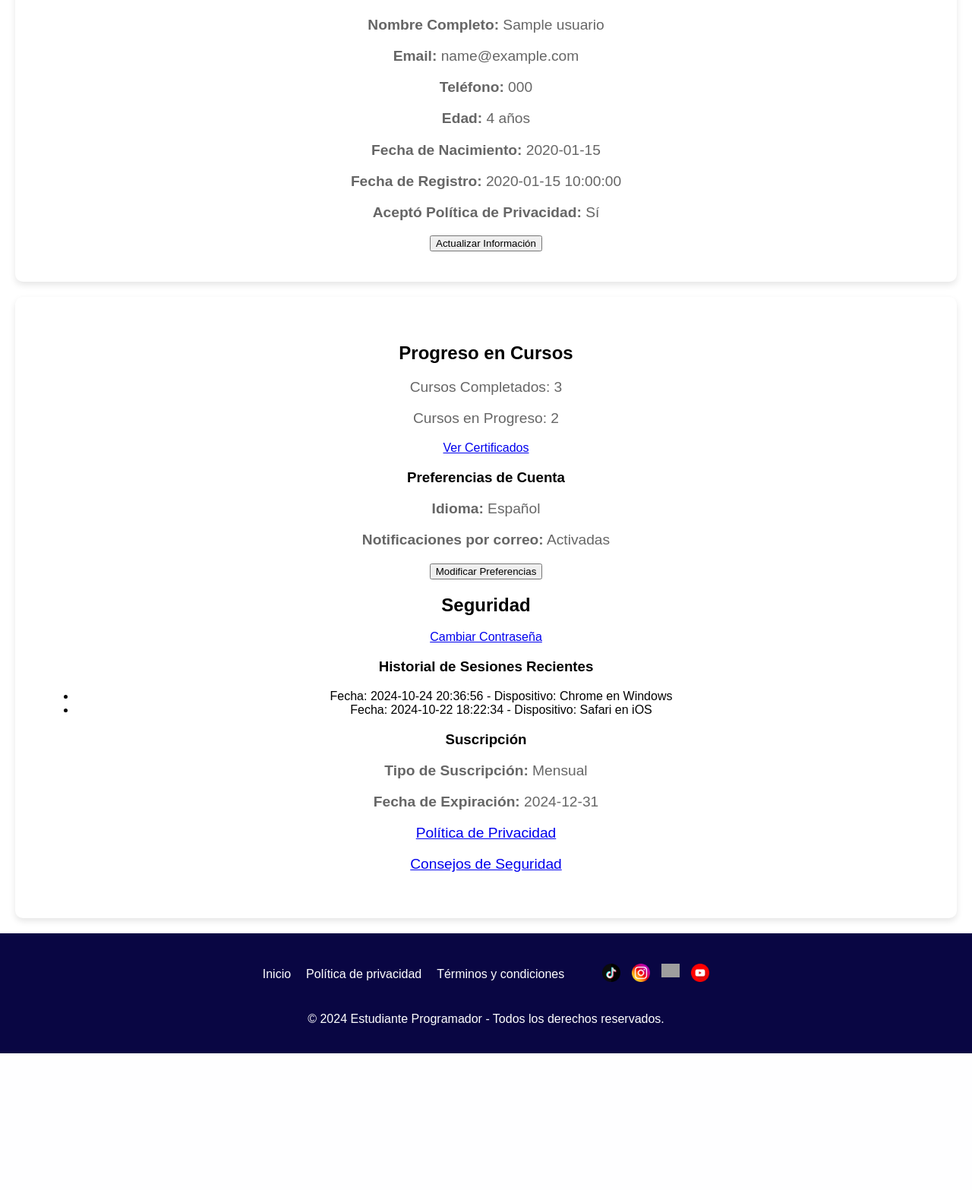
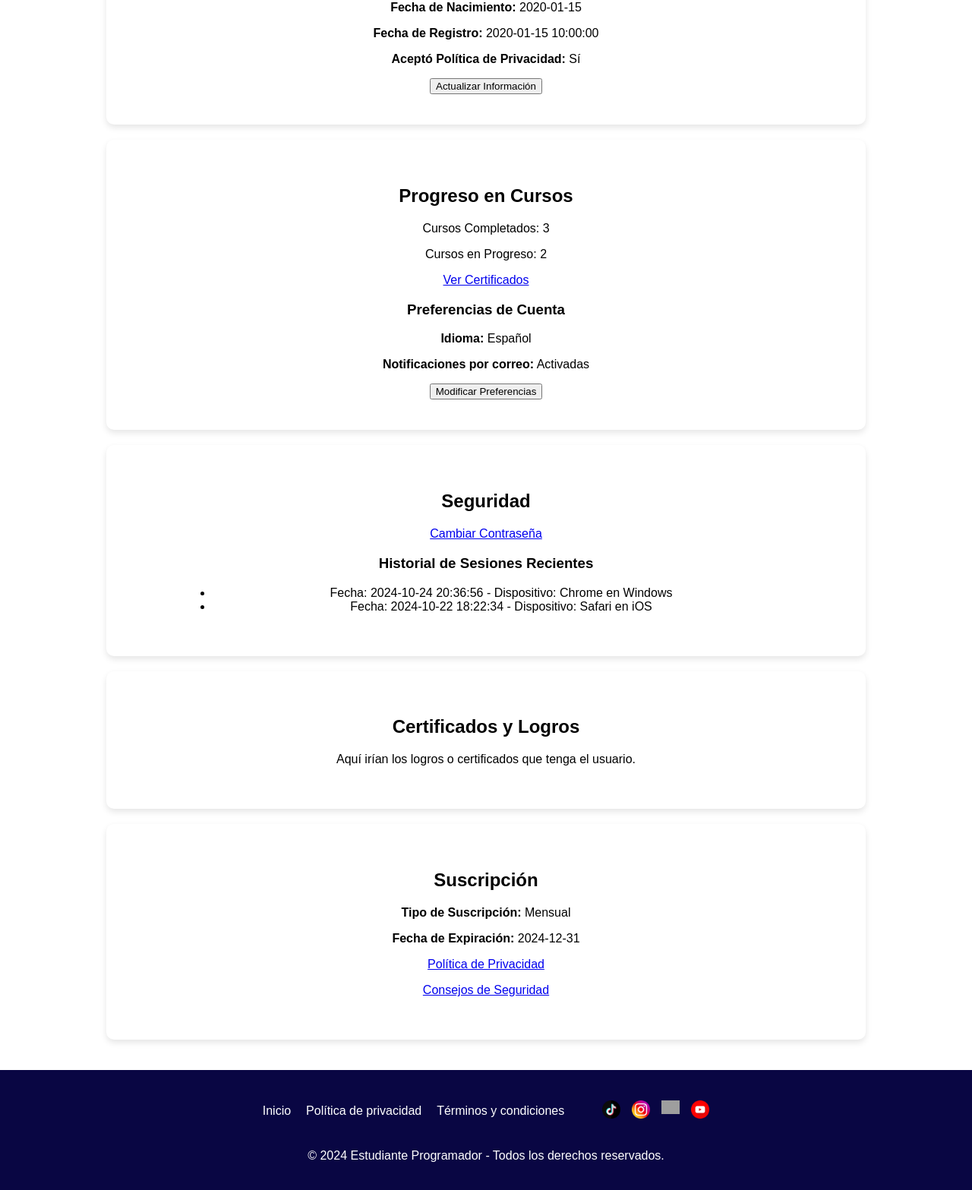
Before and after one commit to javmunmay/Pagina-Venta_Cursos, a PHP site: page /InformacionPersonal.php in a window 1280 px wide. Shown: the part 549-2116 px from the top of the page at 76% size. Before the commit the page ends 1936 px from the top, so only its background shows below. Run offline with PHP 8.4, Linux system fonts and the light colour scheme; the visitor is signed in with stand-in values (Sample User, id 1); tables that the repository leaves empty hold one stand-in row (values such as "Sample post"); data that the repository does not hold is empty; grey boxes are pictures that could not be loaded.

Commit message:
Actualización InfoPersonal en Mi Academia  2.8.7

```diff
--- a/ContenidoPrincipal/Contacto.html
+++ b/ContenidoPrincipal/Contacto.html
@@ -160,10 +160,7 @@
           Recibirás un correo con las instrucciones para restablecer tu contraseña.
           <br>Por favor, revisa tu bandeja de entrada, incluida la carpeta de spam.
         </p>
-
         <button type="submit" class="btn-submit">Recuperar contraseña</button>
-
-
       </form>
 
     </section>
--- a/InicioSesion/InformacionPersonal.php
+++ b/InicioSesion/InformacionPersonal.php
@@ -1,4 +1,3 @@
-
 <?php
 // Verificar si la sesión ya está iniciada
 if (session_status() === PHP_SESSION_NONE) {
@@ -29,21 +28,16 @@ $stmt->bind_param("i", $user_id);
 $stmt->execute();
 $result = $stmt->get_result();
 $row = $result->fetch_assoc();
-
-
 ?>
-
-
-
 
 <!DOCTYPE html>
 <html lang="es">
 <head>
-    <meta charset="UTF-8">
-    <meta name="viewport" content="width=device-width, initial-scale=1.0">
-    <title>Información Peresonal | Estudiante Programador</title>
-    <link rel="stylesheet" href="../css/cssinfoPersonal.css">
-    <link rel="icon" type="image/png" href="../imagenes/favicon.ico">
+  <meta charset="UTF-8" />
+  <meta name="viewport" content="width=device-width, initial-scale=1.0" />
+  <title>Información Personal | Estudiante Programador</title>
+  <link rel="stylesheet" href="../css/cssinfoPersonal.css" />
+  <link rel="icon" type="image/png" href="../imagenes/favicon.ico" />
 </head>
 <body>
   <header>
@@ -58,31 +52,30 @@ $row = $result->fetch_assoc();
         <li class="dropdown">
           <a href="#">Mi Perfil</a>
           <div class="dropdown-content">
-                      <a href="InformacionPersonal.php">Información Personal</a>
-                      <a href="#h2Seguridad">Configuración de Seguridad</a>
+            <!-- Aquí enlazamos a secciones con IDs en esta misma página -->
+            <a href="#info-personal">Información Personal</a>
+            <a href="#seguridad">Configuración de Seguridad</a>
             <a href="#certificados-logros">Certificados y Logros</a>
             <a href="#suscripciones-pagos">Suscripciones y Pagos</a>
             <div class="cerrarSesion">
               <a href="../php/logout.php">Cerrar Sesión</a>
             </div>
-
           </div>
         </li>
         <li><a href="#">Cursos</a></li>
         <li><a href="#">Mis Certificados</a></li>
         <li><a href="../Contacto.html">Ayuda</a></li>
       </ul>
-
-
     </nav>
   </header>
 
   <main>
-
-    <section class="hero-banner">
+    <!-- Sección de Información Personal -->
+    <section id="info-personal" class="hero-banner">
       <div class="banner-content">
         <h1>Información Personal</h1>
-          <img src="../imagenes/perfil/<?php echo $row['foto_perfil'] ?? 'default.png'; ?>" alt="Foto de Perfil" class="foto-perfil">
+        <img src="../imagenes/perfil/<?php echo $row['foto_perfil'] ?? 'default.png'; ?>"
+             alt="Foto de Perfil" class="foto-perfil" />
 
         <p><strong>Nombre Completo:</strong> <?php echo htmlspecialchars($row['nombre']); ?></p>
         <p><strong>Email:</strong> <?php echo htmlspecialchars($row['email']); ?></p>
@@ -93,46 +86,66 @@ $row = $result->fetch_assoc();
             $hoy = new DateTime();
             echo $hoy->diff($fechaNacimiento)->y;
           ?>
-          años</p>
+          años
+        </p>
         <p><strong>Fecha de Nacimiento:</strong> <?php echo htmlspecialchars($row['fecha_nacimiento']); ?></p>
         <p><strong>Fecha de Registro:</strong> <?php echo htmlspecialchars($row['fecha_registro']); ?></p>
-          <p><strong>Aceptó Política de Privacidad:</strong> <?php echo $row['politica_privacidad'] ? 'Sí' : 'No'; ?></p>
+        <p>
+          <strong>Aceptó Política de Privacidad:</strong>
+          <?php echo $row['politica_privacidad'] ? 'Sí' : 'No'; ?>
+        </p>
         <button onclick="editarInformacion()">Actualizar Información</button>
       </div>
     </section>
 
+    <!-- Sección con Progreso, Preferencias, etc. -->
     <section class="hero-banner">
       <div class="banner-content">
         <h2>Progreso en Cursos</h2>
         <p>Cursos Completados: 3</p>
         <p>Cursos en Progreso: 2</p>
         <a href="MisCertificados.php">Ver Certificados</a>
+
         <h3>Preferencias de Cuenta</h3>
         <p><strong>Idioma:</strong> Español</p>
         <p><strong>Notificaciones por correo:</strong> Activadas</p>
         <button onclick="configurarPreferencias()">Modificar Preferencias</button>
+      </div>
+    </section>
 
-          <h2 id="h2Seguridad">Seguridad</h2>
+    <!-- Sección de Seguridad -->
+    <section id="seguridad" class="hero-banner">
+      <div class="banner-content">
+        <h2>Seguridad</h2>
         <a href="CambiarContrasena.php">Cambiar Contraseña</a>
+
         <h3>Historial de Sesiones Recientes</h3>
         <ul>
           <li>Fecha: 2024-10-24 20:36:56 - Dispositivo: Chrome en Windows</li>
           <li>Fecha: 2024-10-22 18:22:34 - Dispositivo: Safari en iOS</li>
         </ul>
-          <h3>Suscripción</h3>
+      </div>
+    </section>
+
+    <!-- Sección Certificados y Logros -->
+    <section id="certificados-logros" class="hero-banner">
+      <div class="banner-content">
+        <h2>Certificados y Logros</h2>
+        <p>Aquí irían los logros o certificados que tenga el usuario.</p>
+      </div>
+    </section>
+
+    <!-- Sección Suscripciones y Pagos -->
+    <section id="suscripciones-pagos" class="hero-banner">
+      <div class="banner-content">
+        <h2>Suscripción</h2>
         <p><strong>Tipo de Suscripción:</strong> Mensual</p>
         <p><strong>Fecha de Expiración:</strong> 2024-12-31</p>
         <p><a href="#">Política de Privacidad</a></p>
         <p><a href="#">Consejos de Seguridad</a></p>
-
-
-
       </div>
     </section>
-
-
-
-
+  </main>
 
   <footer>
     <div class="footer-container">
@@ -144,13 +157,34 @@ $row = $result->fetch_assoc();
         </ul>
       </div>
       <div class="footer-social">
-            <a href="https://www.tiktok.com/@estudianteprogramador" target="_blank"><img src="../iconos/tik-tok.png" alt="TikTok" /></a>
-            <a href="https://www.instagram.com" target="_blank"><img src="../iconos/instagram.png" alt="Instagram" /></a>
-            <a href="https://www.patreon.com" target="_blank"><img src="../iconos/patreon.png" alt="Patreon" /></a>
-            <a href="https://www.youtube.com" target="_blank"><img src="../iconos/youtube.png" alt="YouTube" /></a>
+        <a href="https://www.tiktok.com/@estudianteprogramador" target="_blank"
+          ><img src="../iconos/tik-tok.png" alt="TikTok"
+/></a>
+        <a href="https://www.instagram.com" target="_blank"
+          ><img src="../iconos/instagram.png" alt="Instagram"
+/></a>
+        <a href="https://www.patreon.com" target="_blank"
+          ><img src="../iconos/patreon.png" alt="Patreon"
+/></a>
+        <a href="https://www.youtube.com" target="_blank"
+          ><img src="../iconos/youtube.png" alt="YouTube"
+/></a>
       </div>
     </div>
     <p>© 2024 Estudiante Programador - Todos los derechos reservados.</p>
   </footer>
+
+  <script>
+    // Ejemplos de funciones para botones
+    function editarInformacion() {
+      // lógica para abrir modal o redirigir a edición
+      alert("Editar información");
+    }
+
+    function configurarPreferencias() {
+      // lógica para abrir modal o redirigir a preferencias
+      alert("Configurar preferencias");
+    }
+  </script>
 </body>
 </html>
--- a/css/cssinfoPersonal.css
+++ b/css/cssinfoPersonal.css
@@ -1,6 +1,4 @@
-
-
-/* Estilos para el encabezado */
+/* Estilos generales */
 body {
     font-family: Arial, sans-serif;
     margin: 0;
@@ -8,6 +6,7 @@ body {
     background-color: #ffffff;
   }
 
+  /* Header */
   header {
     background-color: #090643;
     padding: 10px;
@@ -15,15 +14,10 @@ header {
     display: flex;
     justify-content: space-between;
     align-items: center;
-    position: sticky; /* Hace que el header sea pegajoso */
-    top: 0; /* Se adhiere a la parte superior cuando se hace scroll */
-    z-index: 1000; /* Asegura que esté encima del contenido */
+    position: sticky; /* Hace que el header sea fijo al hacer scroll */
+    top: 0;
+    z-index: 1000;
   }
-
-main {
-    text-align: center;
-}
-
 
   nav {
     display: flex;
@@ -37,15 +31,13 @@ nav {
     height: auto;
   }
 
+  /* Menú principal */
   .nav-links {
     list-style: none;
     display: flex;
     gap: 30px;
-    justify-content: center;
     padding-left: 0;
     margin: 0;
-    position: relative;
-    /*left: 1000px;*/
     flex-grow: 1; /* Ocupa el espacio disponible para centrar los enlaces */
     justify-content: center; /* Centra los enlaces del menú */
   }
@@ -56,7 +48,7 @@ nav {
     font-weight: bold;
   }
 
-
+  /* Dropdown */
   .dropdown-content {
     display: none;
     position: absolute;
@@ -65,60 +57,68 @@ nav {
     box-shadow: 0px 8px 16px 0px rgba(0,0,0,0.2);
     z-index: 1;
     border-radius: 10px;
+  }
 
-}
   .dropdown-content a {
     color: black;
     padding: 12px 16px;
     text-decoration: none;
     display: block;
   }
+
   .dropdown-content a:hover {
     background-color: white;
     color: #090643;
-    display: flex;
     border-radius: 10px;
   }
+
   .cerrarSesion a:hover {
     background-color: rgb(255, 3, 3);
     color: white;
   }
+
   .dropdown:hover .dropdown-content {
     display: block;
   }
 
+  /* MAIN */
+  main {
+    width: 90%;         /* Un ancho máximo para el contenido */
+    max-width: 1000px;  /* Evitas que se extienda demasiado en pantallas grandes */
+    margin: 0 auto;     /* Centra horizontalmente en la página */
+    padding-top: 20px;
+    padding-bottom: 20px;
+    text-align: center; /* Centra el texto dentro de main */
+  }
 
-
-/* Sección Hero Banner */
+  /* Hero Banner */
   .hero-banner {
     display: flex;
-    justify-content: space-between;
-    align-items: center;
+    flex-direction: column; /* Para que el contenido se apile en columna */
+    align-items: center;    /* Centra horizontalmente el contenido */
     padding: 40px;
     background-color: #ffffff;
     border-radius: 10px;
     box-shadow: 0px 4px 8px rgba(0, 0, 0, 0.1);
-    margin: 20px;
+    margin: 20px auto;      /* Margen vertical y centrado automático */
   }
 
-
   .banner-content {
-    flex: 2;
+    /* Ya que todo el texto estará centrado por main, no es obligatorio aquí,
+       pero si quieres refinar todavía más, puedes hacerlo. */
+    width: 100%;
+    max-width: 800px; /* Para limitar la anchura del texto en pantallas grandes */
+    margin: 0 auto;
   }
 
-.banner-content h1 {
-    font-size: 2.5rem;
-    color: #090643;
+  /* Por si necesitas estilo para la imagen de perfil */
+  .foto-perfil {
+    width: 150px;
+    height: 150px;
+    border-radius: 50%;
+    object-fit: cover;
+    margin-bottom: 20px;
   }
-
-.banner-content p {
-    font-size: 1.2rem;
-    color: #666;
-}
-
-
-
-
 
   /* Footer */
   footer {
@@ -158,11 +158,12 @@ footer {
     gap: 15px; /* Espacio entre los íconos de redes sociales */
   }
 
-.footer-social img:hover{
-    transform: scale(1.3);
-}
-
   .footer-social img {
     width: 24px; /* Ajusta el tamaño de los íconos */
     height: auto;
+    transition: transform 0.2s ease-in-out;
   }
+
+  .footer-social img:hover {
+    transform: scale(1.3);
+  }
```
Lines whose indentation alone changed are shown as unchanged.
